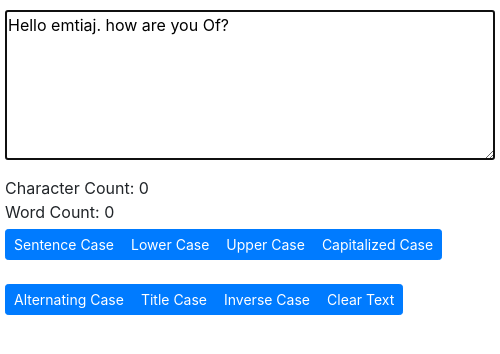
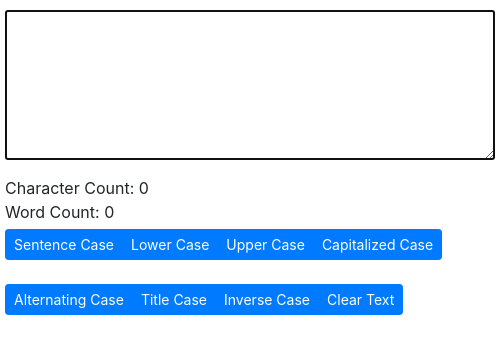
Before and after one commit to emtiajium/convert_case, an Electron app: page index.html in a window 500 px wide. Drawn offline with nearby package versions, Linux system fonts and the light colour scheme; no server answers.

Commit message:
removed default text

```diff
--- a/index.html
+++ b/index.html
@@ -7,7 +7,7 @@
   </head>
   <body>
     <div id="text-div">
-      <textarea id="main-text" rows="6">Hello emtiaj. how are you Of?</textarea>
+      <textarea id="main-text" rows="6"></textarea>
     </div>
 
     <div id="text-info">
```
